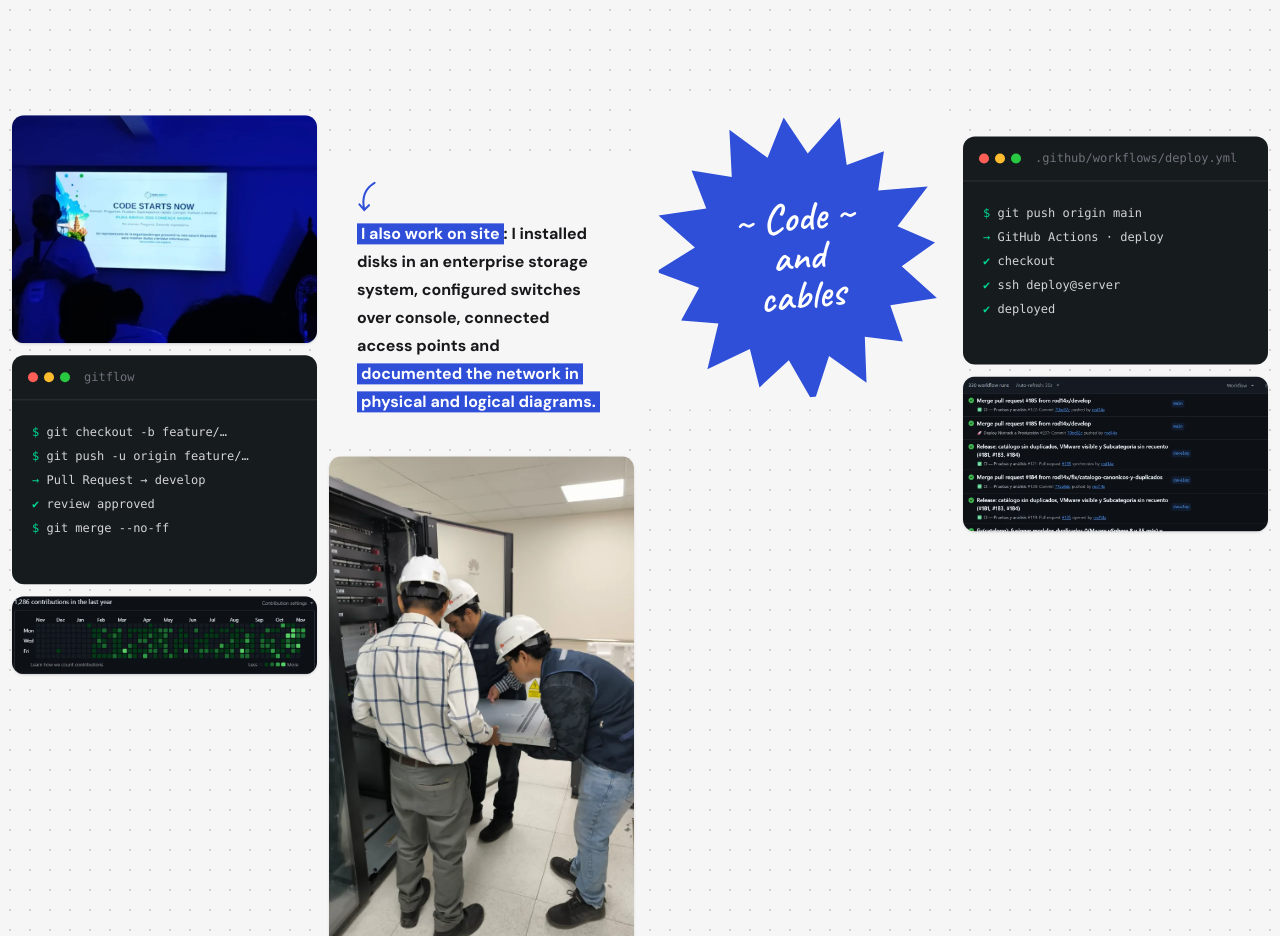
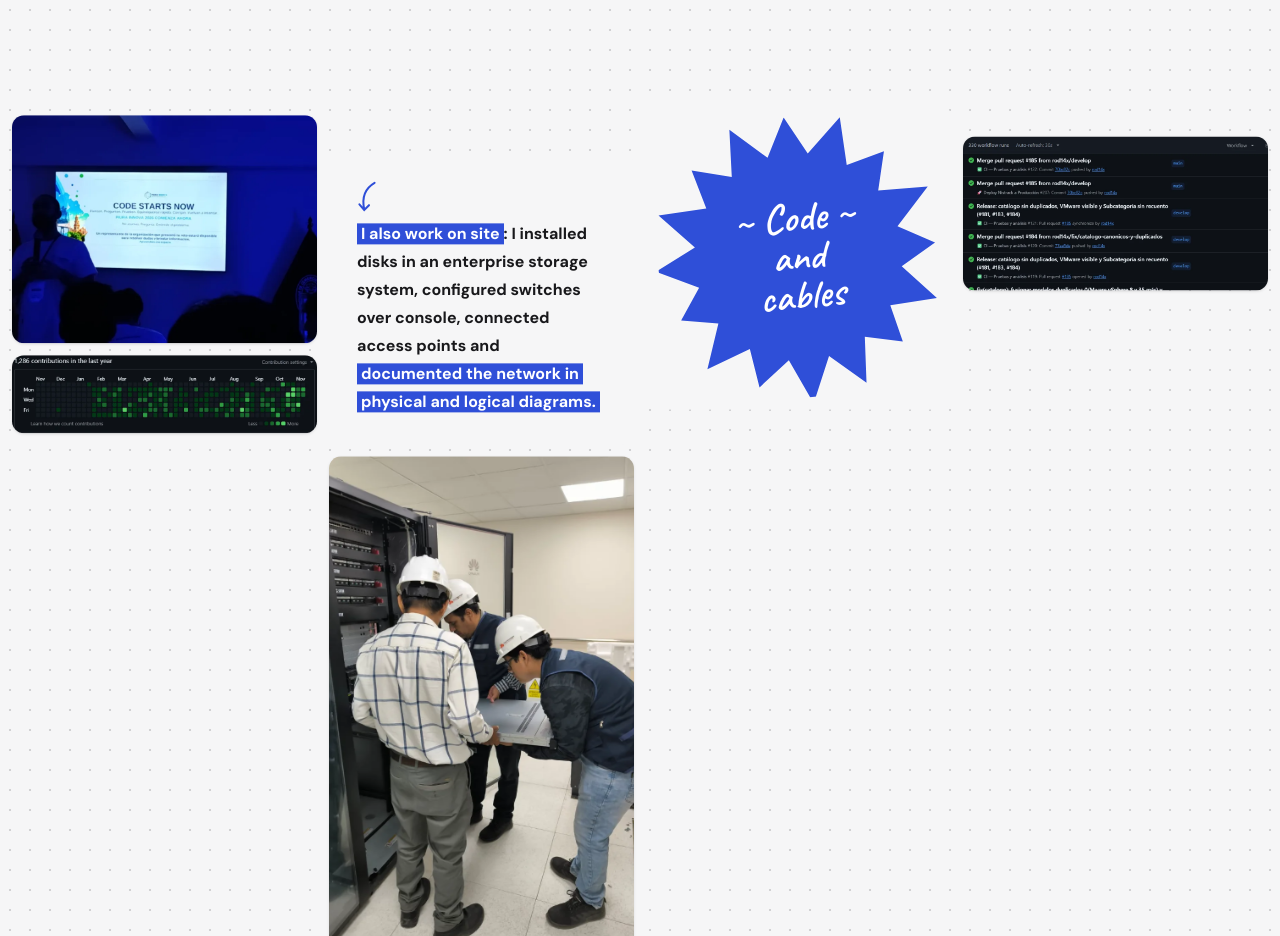
Before and after one commit to rod14x/rodrigo-cruz-portfolio, a React (Vite) app: page / in a window 1280 px wide. Shown: the part 4320-5256 px from the top of the page. Built offline with nearby package versions, Linux system fonts and the light colour scheme.

Commit message:
Muro: quita las ilustraciones de gitflow y deploy
Co-Authored-By: Claude Opus 5.5 <noreply@anthropic.com>

```diff
--- a/src/content.js
+++ b/src/content.js
@@ -52,10 +52,10 @@ export const projects = [
 // { tall: true } → vertical. { wide: true } → 16:9. { natural: true } → respeta la proporción de la imagen. { code: 'deploy'|'gitflow'|'network' } → ilustración. { text: true } → texto del muro. { burst: true } → estrella.
 // Usa fotos que no aparezcan en otra parte del sitio, para no repetirlas.
 export const wall = [
-  [{ img: 'hackathon-inicio' }, { code: 'gitflow' }, { img: 'github-contribuciones', natural: true }],
+  [{ img: 'hackathon-inicio' }, { img: 'github-contribuciones', natural: true }],
   [{ text: true }, { img: 'infra-2', tall: true }],
   [{ burst: true }, { video: 'dc-racks', tall: true }],
-  [{ video: 'dc-acceso', wide: true }, { code: 'deploy' }, { img: 'github-actions', natural: true }],
+  [{ video: 'dc-acceso', wide: true }, { img: 'github-actions', natural: true }],
 ]
 
 export const tabs = ['all', 'software', 'security', 'infra']
```
